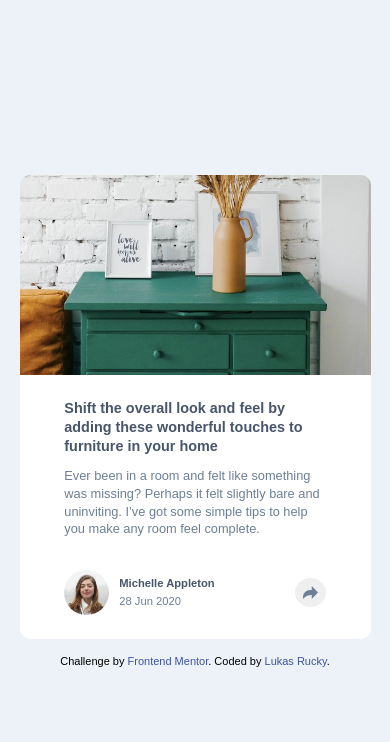
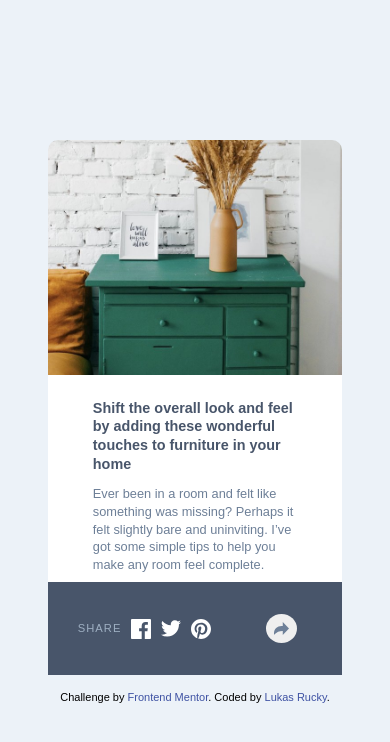
Before and after one commit to malyrudy/article-preview-component-master, a plain HTML site: page index.html in a window 390 px wide. Drawn offline with Linux system fonts and the light colour scheme.

Commit message:
added bottom banner for mobile version

```diff
--- a/index.html
+++ b/index.html
@@ -35,7 +35,7 @@
 
         <div class="share">
           <button class="share-button"><img src="./images/icon-share.svg" alt=""></button>
-          <div class="share-option hide">
+          <div class="share-option">
             <span>Share</span>
             <a href="#"><img src="./images/icon-facebook.svg" alt=""></a>
             <a href="#"><img src="./images/icon-twitter.svg" alt=""></a>
--- a/media.css
+++ b/media.css
@@ -1,11 +1,15 @@
-@media screen and (min-width: 375px) and (max-width: 750px) {
+@media screen and (max-width: 750px) {
+    html {
+        overflow: hidden;
+    }
     body {
         margin: 0 5%;
+        overflow: hidden;
     }
 
     .cart {
         grid-template-columns: 1fr;
-        grid-template-rows: 200px auto;
+        max-width: 294px;
         border-radius: 10px;
     }
 
@@ -27,4 +31,24 @@
         padding-bottom: 1rem;
     }
 
+    .text-content-footer {
+        position: relative;
+    }
+
+     .share {
+        position: static;
+        z-index: 1;
+     }
+
+     .share-option {
+        inset: -24px -45px;
+        border-radius: 0;
+        padding: 17px 30px;
+        z-index: -1;
+        justify-content: left;
+        gap: 10px;
+     }
+     .share-option::after {
+        display: none;
+     }
 }
```
